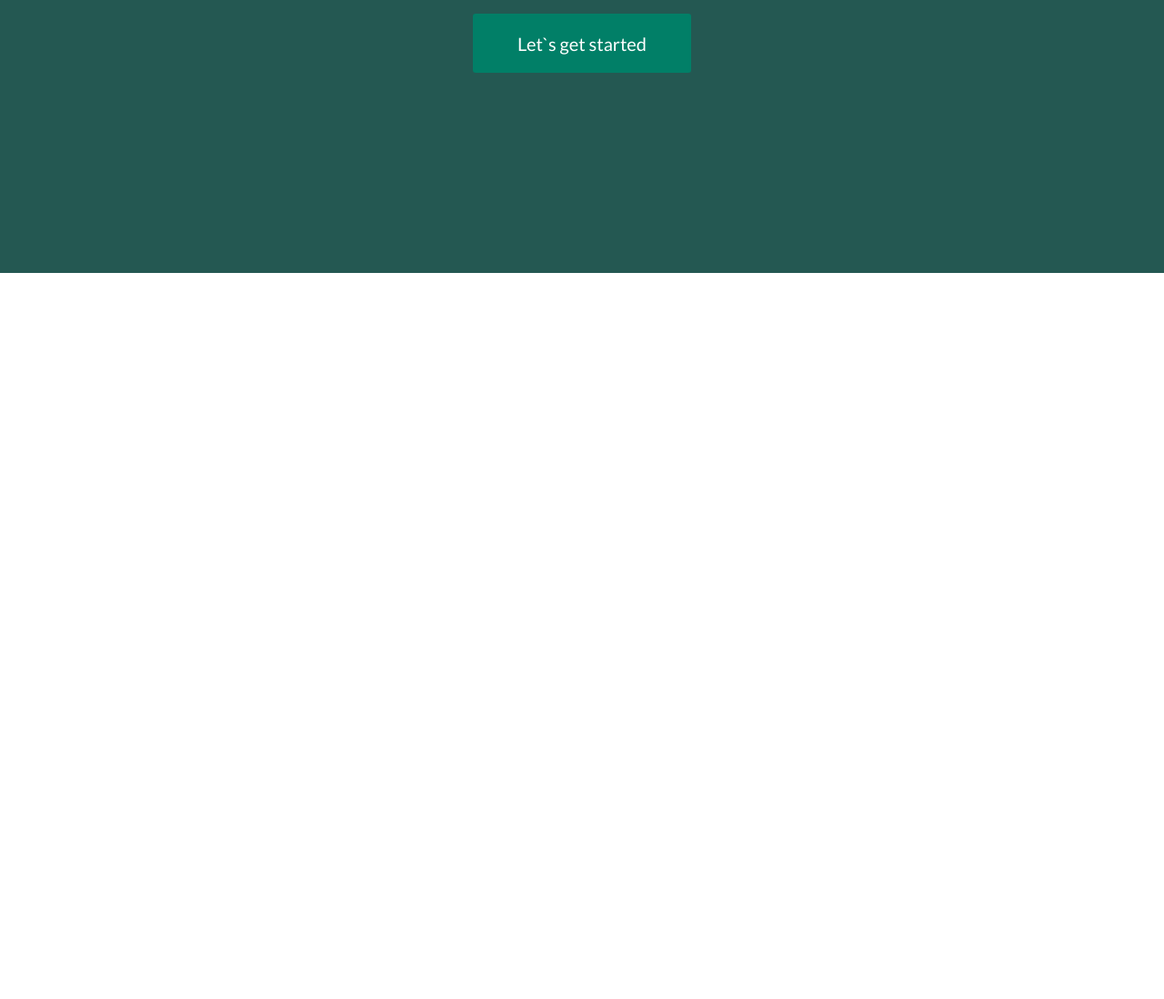
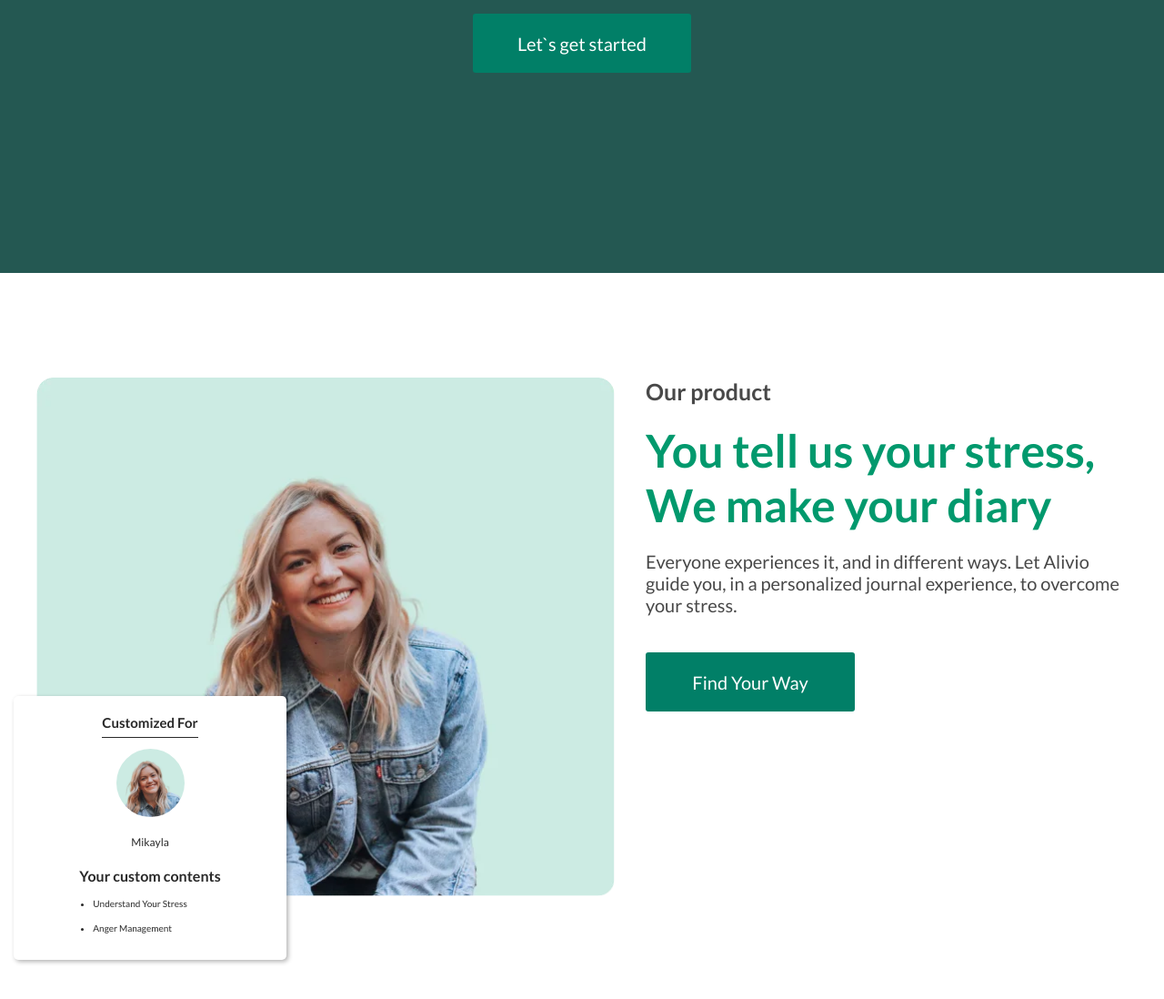
Before and after one commit to RuDeNoID814/alivio_page, a plain HTML site: page index.html in a window 1280 px wide. Shown: the part 3485-4583 px from the top of the page at 91% size. Before the commit the page ends 3785 px from the top, so only its background shows below. Drawn offline with Linux system fonts and the light colour scheme.

Commit message:
product section

```diff
--- a/index.css
+++ b/index.css
@@ -6,3 +6,4 @@
 @import url('styles/card.css');
 @import url('styles/product.css');
 @import url('styles/success.css');
+@import url('styles/person-card.css');
--- a/index.html
+++ b/index.html
@@ -112,7 +112,7 @@
             </div>
         </section>
 
-        <!-- <section class="product">
+        <section class="product" aria-label="product section">
             <div class="container">
                 <div class="product__wrapper">
                     <div class="product__preview">
@@ -120,14 +120,30 @@
                     </div>
 
                     <div class="product__content">
-                        <h5 class="product__info"></h5>
-                        <h4 class="product__title"></h4>
-                        <p class="product__desc"></p>
-                        <button class="btn"></button>
+                        <h4 class="product__info">Our product</h4>
+                        <h5 class="product__title">You tell us your stress,
+                            We make your diary</h5>
+                        <p class="product__desc">Everyone experiences it, and in different ways. Let Alivio guide you, in a personalized journal experience, to overcome your stress.</p>
+                        <button class="btn">Find Your Way</button>
                     </div>
+
+                    <figure class="person-card" aria-label="person card">
+                        <h4 class="person-card__title">Customized For</h4>
+                        <div class="person-card__preview">
+                            <img src="assets/webp/photo_card.webp" alt="preview image" class="person-card__preview-img">
+                        </div>
+                        <h5 class="person-card__name">Mikayla</h5>
+                        <blockquote class="person-card__desc" aria-label="description">
+                            <h6 class="person-card__subtitle">Your custom contents</h6>
+                            <ul class="person-card__list">
+                                <li class="person-card__list-item">Understand Your Stress</li>
+                                <li class="person-card__list-item">Anger Management</li>
+                            </ul>
+                        </blockquote>
+                    </figure>
                 </div>
             </div>
-        </section> -->
+        </section>
     </main>
 </body>
 </html>
--- a/styles/basic.css
+++ b/styles/basic.css
@@ -19,7 +19,7 @@ a {
     color: unset;
 }
 
-h1, h2, h3, h4, h5, h6, p, figure {
+h1, h2, h3, h4, h5, h6, p, figure, blockquote {
     margin: 0;
 }
 
--- /dev/null
+++ b/styles/person-card.css
@@ -0,0 +1,71 @@
+.person-card {
+    position: absolute;
+    top: 350px;
+    left: 5px;
+    height: 290px;
+    width: 300px;
+    padding: 20px 0;
+    background-color: var(--co-white);
+    border-radius: 5px;
+    color: var(--co-black);
+    box-shadow: 2px 2px 5px 0 rgba(0, 0, 0, .3);
+    overflow: hidden;
+    display: flex;
+    flex-direction: column;
+    justify-content: start;
+    align-items: center;
+    gap: 20px;
+}
+
+.person-card__title {
+    font-size: 15px;
+    font-weight: 600;
+    position: relative;
+}
+
+.person-card__title::after {
+    content: "";
+    position: absolute;
+    top: 25px;
+    left: 0px;
+    right: 0;
+    height: 1px;
+    background-color: var(--co-black);
+}
+
+.person-card__preview {
+    border-radius: 50%;
+    width: 75px;
+    height: 75px;
+    overflow: hidden;
+    flex-shrink: 0;
+}
+
+.person-card__preview-img {
+
+    width: 120px;
+    height: 120px;
+    object-fit: cover;
+    object-position: -30px -10px;
+}
+
+.person-card__name {
+    font-size: 12px;
+    font-weight: 400;
+    }
+
+.person-card__subtitle {
+    font-size: 16px;
+    font-weight: 700;
+}
+
+.person-card__list {
+    list-style: disc;
+    margin: 15px 0 0 15px;
+}
+
+.person-card__list-item {
+    font-size: 10px;
+    font-weight: 400;
+    margin: 15px 0 0 0;
+}
--- a/styles/product.css
+++ b/styles/product.css
@@ -0,0 +1,90 @@
+.product {
+    padding: 115px 0 240px 0;
+}
+
+.product__wrapper {
+    width: 100%;
+    position: relative;
+    display: flex;
+    justify-content: space-between;
+    align-items: start;
+    gap: 15px;
+    padding: 0 30px;
+}
+
+.product__preview {
+    height: 570px;
+    border-radius: 18px;
+    overflow: hidden;
+}
+
+.product__prewiew-img {
+    width: 100%;
+    height: 100%;
+    object-fit: cover;
+}
+
+.product__content {
+    max-width: 530px;
+    display: flex;
+    flex-direction: column;
+    justify-content: start;
+    align-items: start;
+    row-gap: 20px;
+}
+
+.product__info {
+    color: var(--co-light-black);
+    font-size: 25px;
+    font-weight: 600;
+}
+
+.product__title {
+    color: var(--co-light-green);
+    font-size: 50px;
+    font-weight: 700;
+}
+
+.product__desc {
+    color: var(--co-light-black);
+    font-size: 20px;
+    font-weight: 400;
+}
+
+.product__content .btn {
+    width: 230px;
+    height: 65px;
+    margin: 20px 0 0 0;
+}
+
+@media (max-width: 992px) {
+    .product__content {
+        min-width: 390px;
+    }
+    .product__title {
+        font-size: 32px;
+    }
+}
+
+@media (max-width: 768px) {
+    .product {
+        padding: 115px 0;
+    }
+    .product__wrapper {
+        flex-wrap: wrap;
+        justify-content: center;
+        gap: 50px;
+    }
+    .product__preview {
+        height: 470px;
+    }
+    .product__title {
+        font-size: 28px;
+    }
+    .product__desc {
+        font-size: 16px;
+    }
+    .product__wrapper .person-card {
+        display: none;
+    }
+}
```
